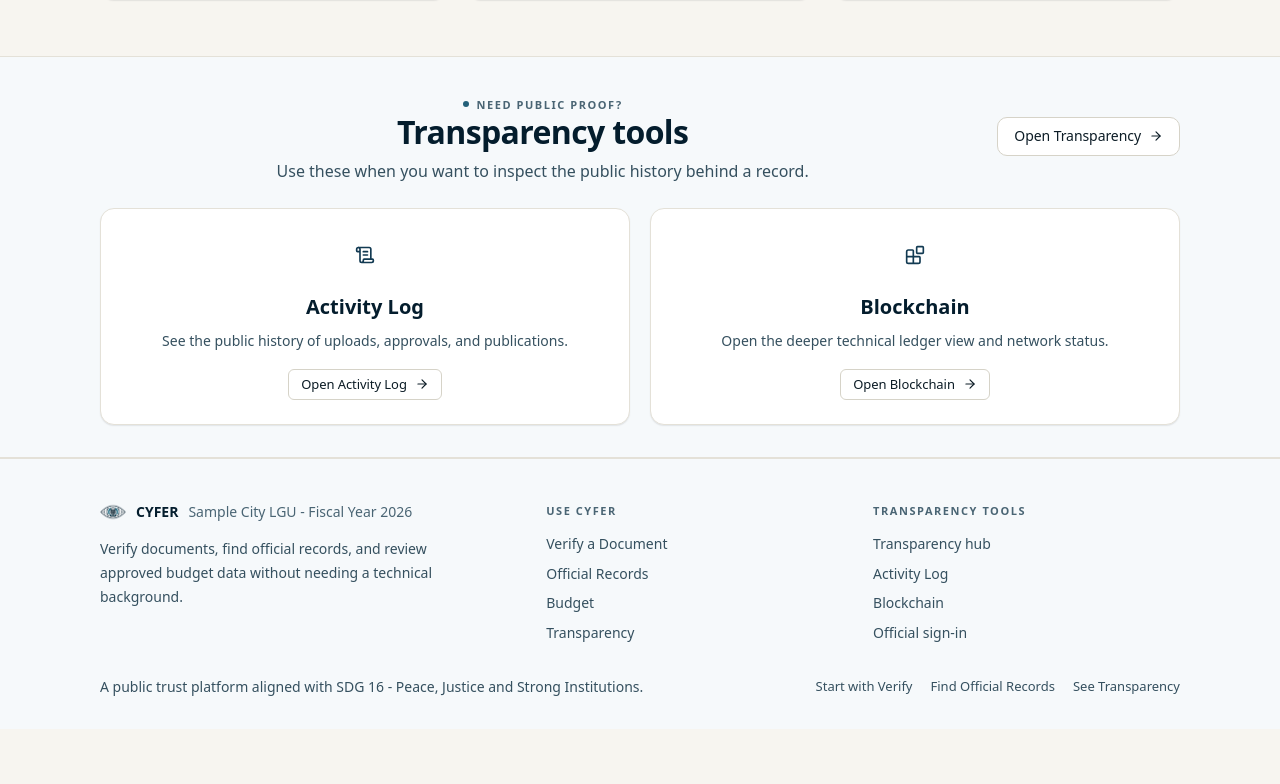
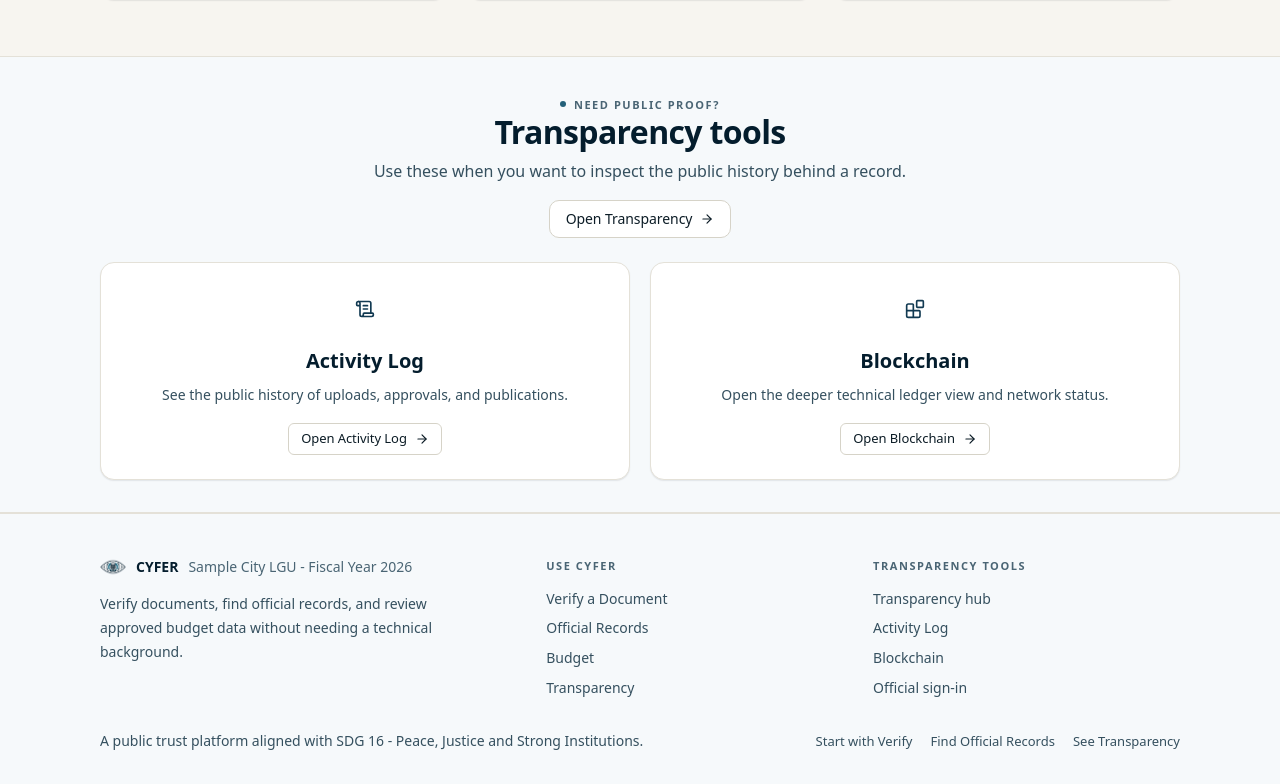
Before and after one commit to SpekyLord/Cyfer, a Next.js app: page / in a window 1280 px wide. Shown: the part 1074-1858 px from the top of the page. Before the commit the page ends 1803 px from the top, so only its background shows below. Built offline with nearby package versions, Linux system fonts and the light colour scheme.

Commit message:
fix: refine layout and styling for transparency tools section on LandingPage

```diff
--- a/src/app/(public)/page.tsx
+++ b/src/app/(public)/page.tsx
@@ -134,19 +134,14 @@
         }}
       >
         <div className="container-page">
-          <div
-            className="row-between gap-4"
-            style={{ marginBottom: 'var(--s-6)', justifyContent: 'center' }}
-          >
-            <div className="section-head mx-auto max-w-[720px] text-center" style={{ marginBottom: 0 }}>
-              <div className="eyebrow">
+          <div className="section-head mx-auto max-w-[720px] text-center" style={{ marginBottom: 'var(--s-6)' }}>
+            <div className="eyebrow justify-center">
                 <span className="eyebrow-dot" />
                 Need public proof?
-              </div>
-              <h2>Transparency tools</h2>
-              <p>Use these when you want to inspect the public history behind a record.</p>
             </div>
-            <Link href="/transparency" className="inline-flex justify-center">
+            <h2>Transparency tools</h2>
+            <p>Use these when you want to inspect the public history behind a record.</p>
+            <Link href="/transparency" className="mt-4 inline-flex justify-center">
               <Button variant="outline">
                 Open Transparency
                 <ArrowRight size={14} />
```
